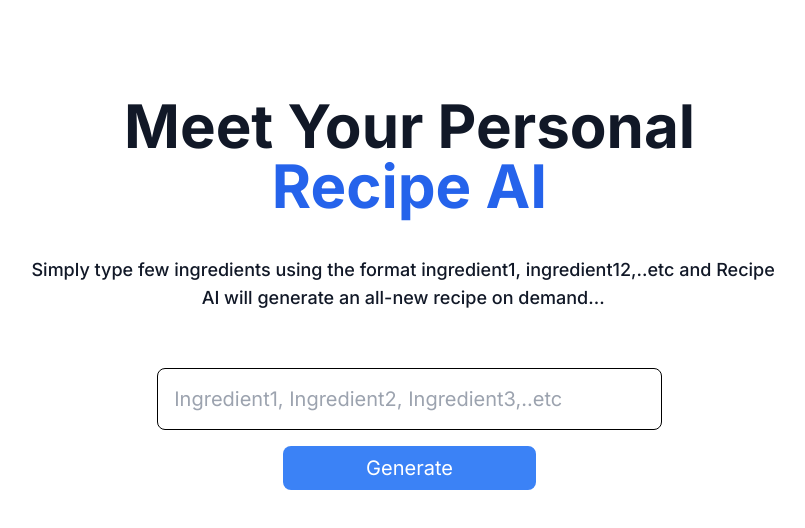
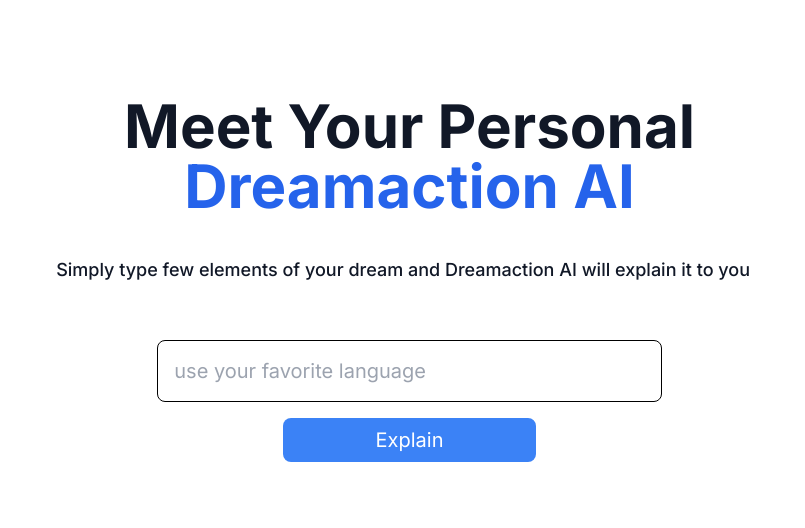
Before and after one commit to aws-samples/recipe-ai, a Next.js app: page / in a window 1280 px wide. Shown: the top 528 px of the page, without its empty margins (223-1028 px from the left). Built offline with nearby package versions, Linux system fonts and the light colour scheme; no server answers; what aws-amplify would draw is missing.

Commit message:
Update page.tsx

```diff
--- a/src/app/page.tsx
+++ b/src/app/page.tsx
@@ -28,11 +28,9 @@
     <main className="flex min-h-screen flex-col items-center  p-24  m-auto ">
       <div className=" pb-10 mx-auto text-center flex flex-col items-start -center max-w-3xl">
         <h1 className=" text-4xl  font-bold  text-gray-900 sm:text-6xl ">
-          Meet Your Personal <span className=" text-blue-600"> Recipe AI </span>
+          Meet Your Personal <span className=" text-blue-600"> Dreamaction AI </span>
           <p className=" mt-10 font-medium   text-lg  max-w-prose text-gray-900 ">
-            Simply type few ingredients using the format ingredient1,
-            ingredient12,..etc and Recipe AI will generate an all-new recipe on
-            demand...
+            Simply type few elements of your dream and Dreamaction AI will explain it to you
           </p>
         </h1>
       </div>
@@ -47,14 +45,14 @@
             id="ingredients"
             name="ingredients"
             required
-            placeholder="Ingredient1, Ingredient2, Ingredient3,..etc"
+            placeholder="use your favorite language"
             className="border border-black  text-gray-900 p-4 rounded-lg max-w-full w-full text-xl "
           />
           <button
             type="submit"
             className="  text-white p-2 rounded-lg bg-blue-500   w-1/2 text-xl  "
           >
-            Generate
+            Explain
           </button>
         </form>
       </section>
```
